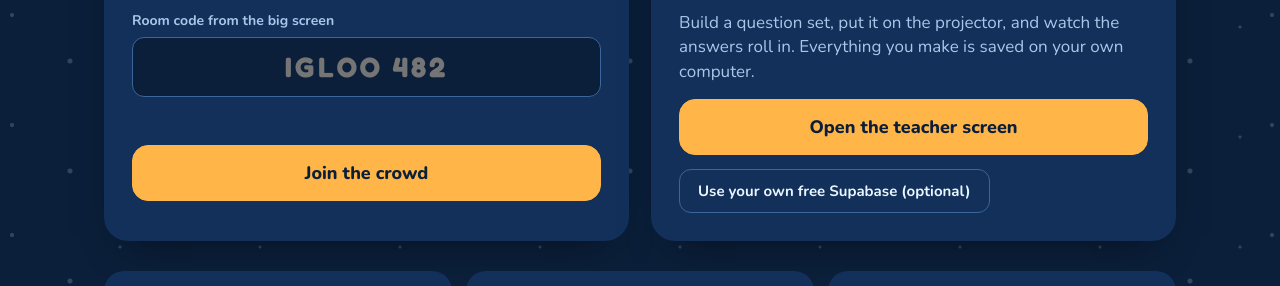
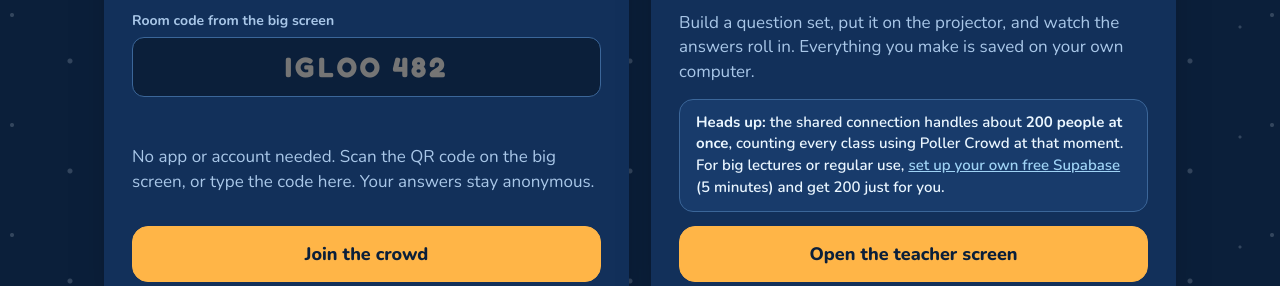
Before and after one commit to collegetowns/pollercrowd, a plain HTML site: page index.html in a window 1280 px wide. Shown: the part 443-729 px from the top of the page. Drawn offline with Linux system fonts and the light colour scheme.

Commit message:
Align main page buttons; note the 200-person shared limit
Co-Authored-By: Claude Opus 5.5 <noreply@anthropic.com>
Claude-Session: https://claude.ai/code/session_01NrcPY7Hf9cixZeQAQ92pe7

```diff
--- a/index.html
+++ b/index.html
@@ -18,7 +18,8 @@
   .hero h1 { font-size: clamp(40px, 6vw, 68px); }
   .hero .art { flex: 1 1 300px; display: flex; justify-content: center; }
   .doors { max-width: 1120px; margin: 0 auto; padding: 20px 24px; display: grid; grid-template-columns: repeat(auto-fit, minmax(300px, 1fr)); gap: 22px; }
-  .door { display: flex; flex-direction: column; gap: 14px; }
+  .door { display: flex; flex-direction: column; gap: 14px; height: 100%; }
+  .door .btn.big { width: 100%; }
   .features { max-width: 1120px; margin: 0 auto; padding: 10px 24px 10px; display: grid; grid-template-columns: repeat(auto-fit, minmax(300px, 1fr)); gap: 14px; }
   .feature { padding: 18px 20px; border-radius: 20px; background: var(--panel); display: flex; gap: 14px; align-items: flex-start; }
   .feature .g { flex: none; display: inline-flex; width: 38px; height: 38px; border-radius: 11px; align-items: center; justify-content: center; background: var(--panel2); color: var(--label); font: 600 18px var(--display); }
@@ -45,14 +46,15 @@
       <label class="field"><span>Room code from the big screen</span>
         <input class="input" id="code" autocomplete="off" autocapitalize="characters" spellcheck="false" placeholder="IGLOO 482" style="text-align:center;font:700 28px var(--display);letter-spacing:3px;min-height:60px"></label>
       <p class="warm" id="err" role="alert" style="font-weight:700;min-height:1.2em;margin:0"></p>
-      <button class="btn primary big" type="submit">Join the crowd</button>
+      <p class="muted">No app or account needed. Scan the QR code on the big screen, or type the code here. Your answers stay anonymous.</p>
+      <button class="btn primary big" type="submit" style="margin-top:auto">Join the crowd</button>
     </form>
     <div class="card door">
       <span class="label">Teachers &amp; lecturers</span>
       <h2 style="font-size:30px">Running a class?</h2>
       <p class="muted">Build a question set, put it on the projector, and watch the answers roll in. Everything you make is saved on your own computer.</p>
+      <div class="banner" style="font-size:15px"><span><b>Heads up:</b> the shared connection handles about <b>200 people at once</b>, counting every class using Poller Crowd at that moment. For big lectures or regular use, <a href="setup.html">set up your own free Supabase</a> (5 minutes) and get 200 just for you.</span></div>
       <a class="btn primary big" href="host.html" style="margin-top:auto">Open the teacher screen</a>
-      <a class="btn" href="setup.html" style="align-self:flex-start">Use your own free Supabase (optional)</a>
     </div>
   </section>
 
--- a/js/host.js
+++ b/js/host.js
@@ -135,7 +135,7 @@
     if (srv.mode === "demo") return '<div class="banner warn"><span><b>Demo mode.</b> Students have to be in other tabs of this same browser, so it’s only for trying things out. ' +
       (PC.server.site() ? 'Switch back to the shared server in <button type="button" class="linkbtn" data-act="settings">Settings</button>.' : 'To use real phones, add your Supabase project to <code>js/config.js</code> (see README), or connect your own in <button type="button" class="linkbtn" data-act="settings">Settings</button>.') + "</span></div>";
     if (srv.own) return '<div class="banner"><span>Using <b>your own Supabase project</b> (' + esc(srv.url.replace(/^https:\/\//, "")) + '). Change this in <button type="button" class="linkbtn" data-act="settings">Settings</button>.</span></div>';
-    return "";
+    return '<div class="banner"><span><b>Heads up:</b> you’re on the shared connection, which handles about <b>200 people at once</b>, counting every class using Poller Crowd at that moment. For big lectures or regular use, <a href="setup.html" target="_blank" rel="noopener">set up your own free Supabase</a> (5 minutes) and add it in <button type="button" class="linkbtn" data-act="settings">Settings</button>.</span></div>';
   }
 
   /* =========================================================
```
